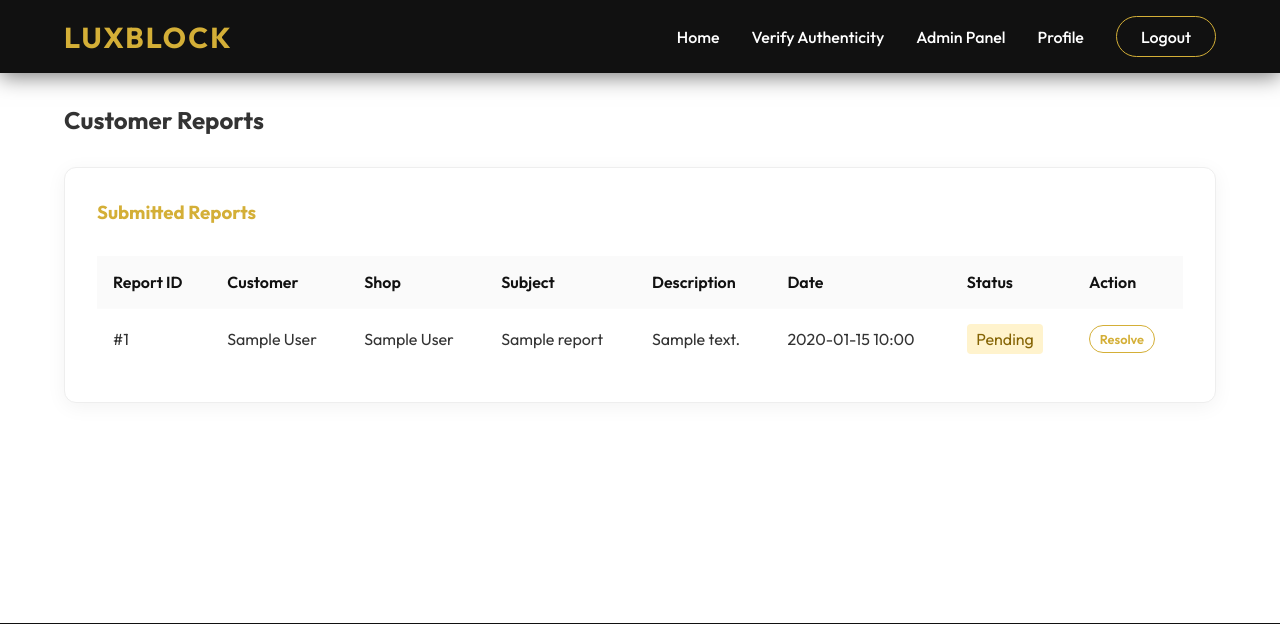
After one commit to Karim-projects-96/Hybrid-block-chain-project, a PHP site: page /GitHub/admin/view_reports.php in a window 1280 px wide. The commit adds this page. Shown: the top 624 px of the page. Run offline with PHP 8.4, Linux system fonts and the light colour scheme; the visitor is signed in with stand-in values (Sample User, id 1); tables that the repository leaves empty or names only in its code hold one stand-in row (values such as "Sample post").

Commit message:
report section added

```diff
--- a/admin/index.php
+++ b/admin/index.php
@@ -53,6 +53,7 @@ $uCount = $conn->query("SELECT count(*) as c FROM users")->fetch_assoc()['c'];
             <li style="margin-bottom: 1rem;"><a href="add_jewellery.php" class="btn btn-primary" style="width: 100%; text-align: center;">Mint New Jewellery</a></li>
             <li style="margin-bottom: 1rem;"><a href="manage_users.php" class="btn btn-outline" style="width: 100%; text-align: center;">Manage Users</a></li>
             <li style="margin-bottom: 1rem;"><a href="generate_qr.php" class="btn btn-outline" style="width: 100%; text-align: center;">QR Generator Tool</a></li>
+            <li style="margin-bottom: 1rem;"><a href="view_reports.php" class="btn btn-outline" style="width: 100%; text-align: center;">View Customer Reports</a></li>
         </ul>
     </div>
     <div class="card">
--- /dev/null
+++ b/admin/view_reports.php
@@ -0,0 +1,94 @@
+<?php
+$base_url = "/GitHub/Hybrid block chain project";
+require_once '../includes/db_connect.php';
+session_start();
+
+if (!isset($_SESSION['user_id']) || $_SESSION['role'] !== 'admin') {
+    header("Location: ../login.php");
+    exit();
+}
+
+$success = '';
+
+// Handle status update
+if (isset($_GET['resolve_id'])) {
+    $resolve_id = intval($_GET['resolve_id']);
+    $stmt = $conn->prepare("UPDATE reports SET status = 'resolved' WHERE id = ?");
+    $stmt->bind_param("i", $resolve_id);
+    if ($stmt->execute()) {
+        $success = "Report marked as resolved.";
+    }
+    $stmt->close();
+}
+
+require_once '../includes/header.php';
+?>
+
+<div class="dashboard-header">
+    <h2>Customer Reports</h2>
+</div>
+
+<?php if($success): ?>
+    <div class="alert alert-success" style="color: green; margin-bottom: 1rem; text-align: center;"><?php echo $success; ?></div>
+<?php endif; ?>
+
+<div class="card" style="margin-bottom: 2rem;">
+    <h3 style="color: var(--primary-gold); margin-bottom: 1rem;">Submitted Reports</h3>
+    <div class="table-responsive">
+        <table style="width: 100%; border-collapse: collapse; text-align: left;">
+            <thead>
+                <tr>
+                    <th style="padding: 1rem; border-bottom: 1px solid rgba(255,255,255,0.1);">Report ID</th>
+                    <th style="padding: 1rem; border-bottom: 1px solid rgba(255,255,255,0.1);">Customer</th>
+                    <th style="padding: 1rem; border-bottom: 1px solid rgba(255,255,255,0.1);">Shop</th>
+                    <th style="padding: 1rem; border-bottom: 1px solid rgba(255,255,255,0.1);">Subject</th>
+                    <th style="padding: 1rem; border-bottom: 1px solid rgba(255,255,255,0.1);">Description</th>
+                    <th style="padding: 1rem; border-bottom: 1px solid rgba(255,255,255,0.1);">Date</th>
+                    <th style="padding: 1rem; border-bottom: 1px solid rgba(255,255,255,0.1);">Status</th>
+                    <th style="padding: 1rem; border-bottom: 1px solid rgba(255,255,255,0.1);">Action</th>
+                </tr>
+            </thead>
+            <tbody>
+                <?php
+                $query = "SELECT r.id, r.subject, r.description, r.status, r.created_at,
+                                 c.name as customer_name, s.name as shop_name
+                          FROM reports r
+                          JOIN users c ON r.customer_id = c.id
+                          JOIN users s ON r.shop_id = s.id
+                          ORDER BY r.created_at DESC";
+                $result = $conn->query($query);
+
+                if ($result->num_rows > 0) {
+                    while($row = $result->fetch_assoc()) {
+                        echo "<tr>";
+                        echo "<td style='padding: 1rem; border-bottom: 1px solid rgba(255,255,255,0.05);'>#" . $row['id'] . "</td>";
+                        echo "<td style='padding: 1rem; border-bottom: 1px solid rgba(255,255,255,0.05);'>" . htmlspecialchars($row['customer_name']) . "</td>";
+                        echo "<td style='padding: 1rem; border-bottom: 1px solid rgba(255,255,255,0.05);'>" . htmlspecialchars($row['shop_name']) . "</td>";
+                        echo "<td style='padding: 1rem; border-bottom: 1px solid rgba(255,255,255,0.05);'>" . htmlspecialchars($row['subject']) . "</td>";
+                        echo "<td style='padding: 1rem; border-bottom: 1px solid rgba(255,255,255,0.05); max-width: 250px; overflow: hidden; text-overflow: ellipsis;'>" . htmlspecialchars($row['description']) . "</td>";
+                        echo "<td style='padding: 1rem; border-bottom: 1px solid rgba(255,255,255,0.05);'>" . date('Y-m-d H:i', strtotime($row['created_at'])) . "</td>";
+
+                        $status_color = $row['status'] == 'resolved' ? '#d4edda' : '#fff3cd';
+                        $status_text_color = $row['status'] == 'resolved' ? '#155724' : '#856404';
+
+                        echo "<td style='padding: 1rem; border-bottom: 1px solid rgba(255,255,255,0.05);'><span style='padding: 0.3rem 0.6rem; border-radius: 4px; background: {$status_color}; color: {$status_text_color};'>" . ucfirst($row['status']) . "</span></td>";
+
+                        echo "<td style='padding: 1rem; border-bottom: 1px solid rgba(255,255,255,0.05);'>";
+                        if ($row['status'] == 'pending') {
+                            echo "<a href='view_reports.php?resolve_id=" . $row['id'] . "' class='btn btn-outline' style='padding: 0.3rem 0.6rem; font-size: 0.8rem;' onclick='return confirm(\"Mark as resolved?\")'>Resolve</a>";
+                        } else {
+                            echo "-";
+                        }
+                        echo "</td>";
+                        echo "</tr>";
+                    }
+                } else {
+                    echo "<tr><td colspan='8' style='padding: 1rem; text-align: center;'>No reports found.</td></tr>";
+                }
+                ?>
+            </tbody>
+        </table>
+    </div>
+</div>
+
+<?php require_once '../includes/footer.php'; ?>
--- a/user/dashboard.php
+++ b/user/dashboard.php
@@ -30,6 +30,7 @@ $jCount = $conn->query("SELECT count(*) as c FROM jewellery WHERE current_owner_
         <ul style="list-style: none;">
             <li style="margin-bottom: 1rem;"><a href="transfer_ownership.php" class="btn btn-primary" style="width: 100%; text-align: center;">Transfer Ownership</a></li>
             <li style="margin-bottom: 1rem;"><a href="report_stolen.php" class="btn btn-outline" style="width: 100%; text-align: center;">Report Stolen Item</a></li>
+            <li style="margin-bottom: 1rem;"><a href="report_shop.php" class="btn btn-outline" style="width: 100%; text-align: center;">Report a Shop</a></li>
         </ul>
     </div>
     <div class="card">
```
Also changed, not shown: _database/jewellery_db.sql (+13 -0 lines), user/report_shop.php (added, +76 -0 lines).
